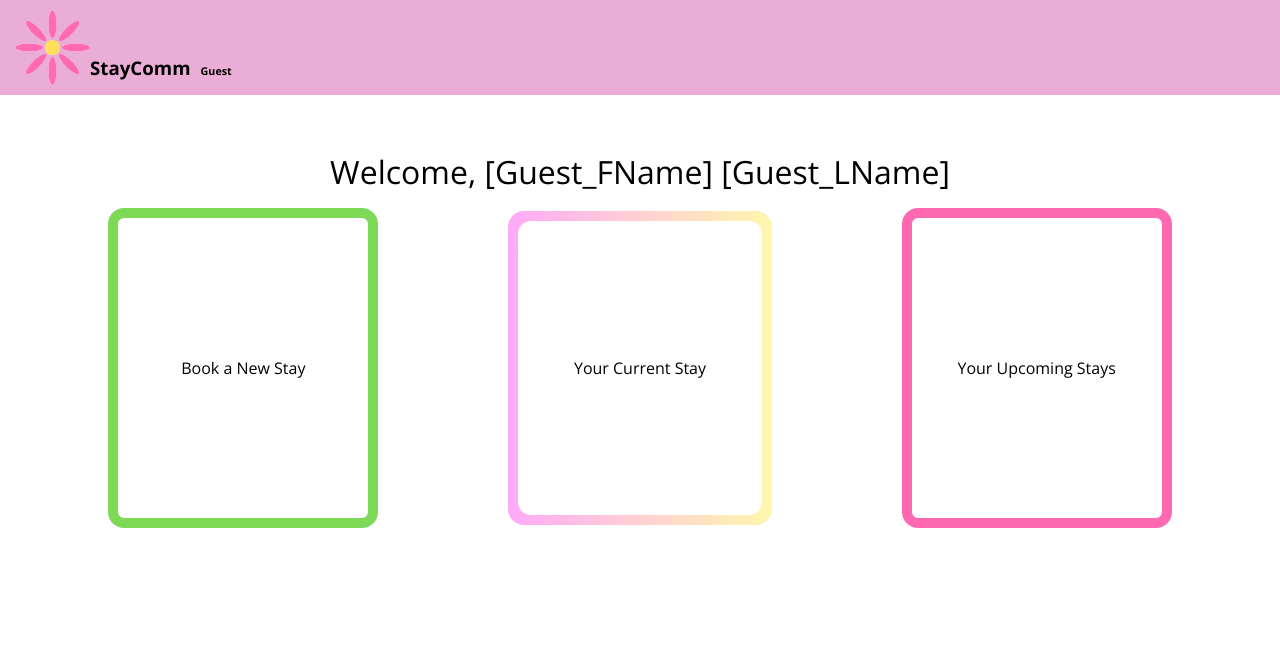
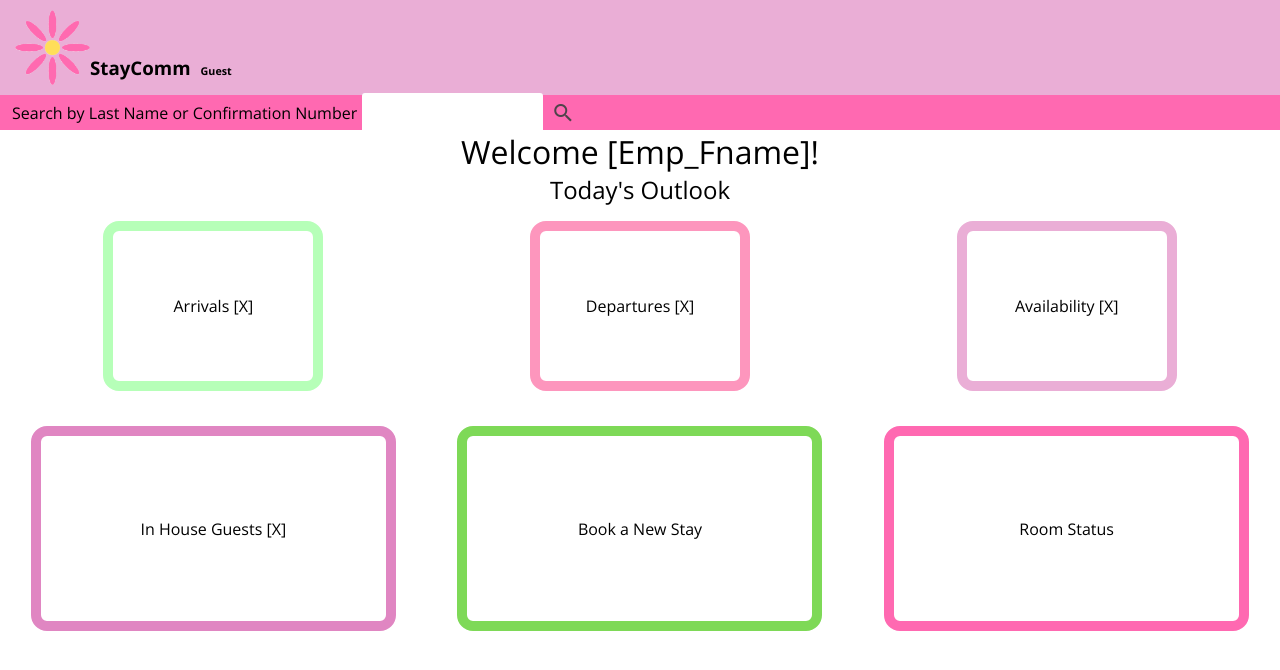
Before and after one commit to msallese22/StayComm, an Angular app in the folder Capstone/client/: page /home in a window 1280 px wide. Shown: the top 670 px of the page. Built offline with nearby package versions, Linux system fonts and the light colour scheme.

Commit message:
got some routing
and started styling search bar

```diff
--- a/Capstone/client/src/app/header/header.component.html
+++ b/Capstone/client/src/app/header/header.component.html
@@ -1,6 +1,8 @@
 <div class="header">
-  <div class="home-link-box" routerLink="/home">
-  <img class="logo" ngSrc="/logo.png" width="75" height="75">
+  <div>
+    <a routerLink="/home">
+      <img class="logo" ngSrc="/logo.png" width="75" height="75">
+    </a>
   </div>
   <h3 class="staycomm">StayComm</h3>
   <h6 class="user-type">Guest</h6>
--- a/Capstone/client/src/app/home/emp-home/emp-home.component.css
+++ b/Capstone/client/src/app/home/emp-home/emp-home.component.css
@@ -8,10 +8,27 @@
   justify-content: center;
 }
 
-.search-bar{
+.search-bar
+{
   width: 100%;
-  height: 35px;
+  height: 25px;
   background-color: #ff69b1;
+  display: flex;
+  flex-direction: row;
+  align-items: center;
+  padding: 5px 5px 5px 12px;
+}
+
+.input-margin{
+  margin-left: 5px;
+  border-radius: 3px;
+  border: none;
+  width: 150%;
+}
+
+.style-form{
+  display: flex;
+  flex-direction: row;
 }
 
 .square-container{
@@ -32,10 +49,23 @@
 
 .arrivals{
   border: solid 10px #b6ffb8;
+  color: black;
+  text-decoration: none;
+  cursor: pointer;
+}
+
+.arrivals:hover{
+  text-decoration: underline;
 }
 
 .departures{
   border: solid 10px #fd96bd;
+  color: black;
+  text-decoration: none;
+  cursor: pointer;
+}
+.departures:hover{
+  text-decoration: underline;
 }
 
 .availability{
@@ -50,6 +80,13 @@
   display: flex;
   align-items: center;
   justify-content: center;
+  color: black;
+  text-decoration: none;
+  cursor: pointer;
+}
+
+.big-rectangles:hover{
+  text-decoration: underline;
 }
 
 .house-guests{
--- a/Capstone/client/src/app/home/emp-home/emp-home.component.html
+++ b/Capstone/client/src/app/home/emp-home/emp-home.component.html
@@ -1,6 +1,11 @@
 <div>
   <div class="search-bar">
     Search by Last Name or Confirmation Number
+      <form class="style-form">
+        <input class="input-margin">
+        <button mat-icon-button><mat-icon>search</mat-icon></button>
+      </form>
+
   </div>
   <div class="welcome">
     Welcome [Emp_Fname]!
@@ -10,30 +15,30 @@
       Today's Outlook
     </div>
     <div class="square-container">
-      <div class="arrivals small-square-shapes">
+      <a class="arrivals small-square-shapes">
         Arrivals
         [X]
-      </div>
-      <div class="departures small-square-shapes">
+      </a>
+      <a class="departures small-square-shapes">
         Departures
         [X]
-      </div>
+      </a>
       <div class="availability small-square-shapes">
         Availability
         [X]
       </div>
     </div>
     <div class="square-container">
-      <div class="house-guests big-rectangles">
+      <a class="house-guests big-rectangles">
         In House Guests
         [X]
-      </div>
-      <div class="new-stay big-rectangles">
-        <router-outlet routerLinkActive routerLink="/new-stay">Book a New Stay</router-outlet>
-      </div>
-      <div class="room-status big-rectangles">
+      </a>
+      <a routerLinkActive routerLink="/new-stay" class="new-stay big-rectangles">
+        Book a New Stay
+      </a>
+      <a class="room-status big-rectangles">
         Room Status
-      </div>
+      </a>
     </div>
   </div>
 </div>
--- a/Capstone/client/src/app/home/guest-home/guest-home.component.css
+++ b/Capstone/client/src/app/home/guest-home/guest-home.component.css
@@ -24,9 +24,17 @@
   align-items: center;
   margin: auto;
   justify-content: center;
+  color: black;
+  text-decoration: none;
+  cursor: pointer;
 }
-.book{
+
+.book {
   border: 10px solid #7ed957;
+}
+
+.square-shapes:hover{
+  text-decoration: underline;
 }
 
 .gradient-box {
@@ -56,8 +64,3 @@
 .upcoming{
   border: 10px solid #ff69b1;
 }
-
-.book-link:hover{
-  cursor: pointer;
-  text-after-overflow: underline;
-}
--- a/Capstone/client/src/app/home/guest-home/guest-home.component.html
+++ b/Capstone/client/src/app/home/guest-home/guest-home.component.html
@@ -1,16 +1,14 @@
 <div class="home-container">
   <div class="welcome">Welcome, [Guest_FName] [Guest_LName]</div>
   <div class="square-container">
-    <div class="book square-shapes">
-      <router-outlet routerLinkActive routerLink="/new-stay" class="book-link">Book a New Stay</router-outlet>
-    </div>
-
-    <div class="gradient-box square-shapes">
+    <a routerLinkActive routerLink="/new-stay" class="book square-shapes">
+      Book a New Stay
+    </a>
+    <a class="gradient-box square-shapes">
       Your Current Stay
-    </div>
-
-    <div class="upcoming square-shapes">
+    </a>
+    <a class="upcoming square-shapes">
       Your Upcoming Stays
-    </div>
+    </a>
   </div>
 </div>
--- a/Capstone/client/src/app/home/home.component.ts
+++ b/Capstone/client/src/app/home/home.component.ts
@@ -10,5 +10,5 @@ import {EmpHomeComponent} from './emp-home/emp-home.component';
   styleUrl: './home.component.css'
 })
 export class HomeComponent {
-  isGuest:boolean = true;
+  isGuest:boolean = false;
 }
```
Also changed, not shown: Capstone/client/src/app/home/emp-home/emp-home.component.ts (+9 -1 lines).
